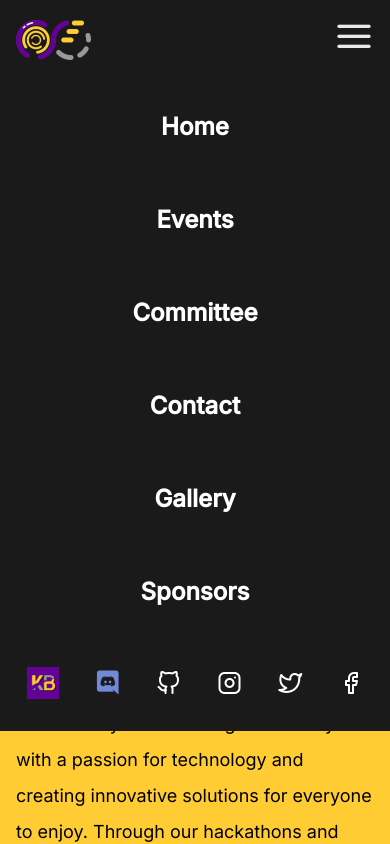
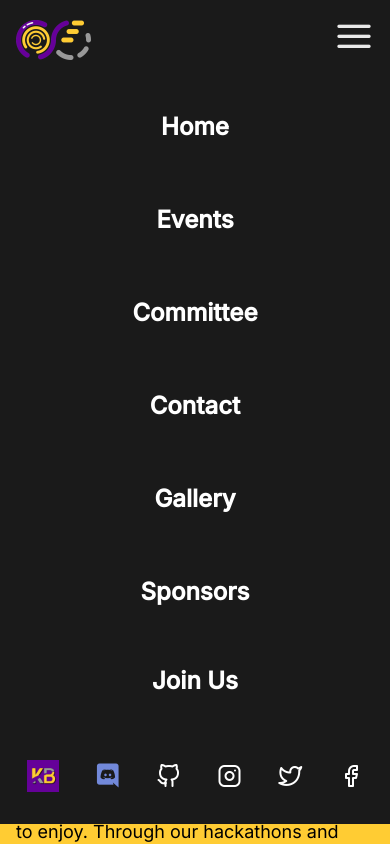
Before and after one commit to unicsmcr/unicsmcr.com-2020, a website: page site/index.html in a window 390 px wide. Both pictures are taken after a click on the element 354 px from the left and 36 px from the top of the page. Shown: the top 844 px of the page. Drawn offline with nearby package versions, Linux system fonts and the light colour scheme; files that its build step writes are made by us from their sources; files whose address does not match are found by name.

Commit message:
feat: added link to unics on students union website (#9)

```diff
--- a/site/_partials/nav.html
+++ b/site/_partials/nav.html
@@ -8,6 +8,8 @@
 			<li><a href="#contact">Contact</a></li>
 			<li id="gallery-link"><a href="./gallery">Gallery</a></li>
 			<li id="sponsors-link"><a href="sponsors">Sponsors</a></li>
+
+			<li class="right" id="join-btn-wrapper"><a href="https://manchesterstudentsunion.com/groups/unics" target="_blank" rel="noreferrer">Join Us</a><br></li>
 
 			<li class="right"><a href="https://kb.unicsmcr.com" target="_blank" rel="noreferrer" aria-label="Discord"><img src="/assets/kb_logo.png" id="kb-logo" /></a></li>
 
--- a/site/css/main.css
+++ b/site/css/main.css
@@ -157,7 +157,20 @@ footer textarea {
 	margin: -8px 0 -6px 0;
 }
 
-@media screen and (max-width: 1020px) {
+#join-btn-wrapper a {
+	padding: 10px 16px;
+	background-color: rgb(101, 0, 153);
+	transition: all ease 200ms;
+	font-size: 18px;
+	position: relative;
+	bottom: 4px;
+}
+
+#join-btn-wrapper a:hover {
+	background-color: rgb(62, 0, 93);
+}
+
+@media screen and (max-width: 1140px) {
 	.section {
 		padding: 40px 0;
 	}
@@ -191,7 +204,7 @@ footer textarea {
 		float: none;
 	}
 
-	#links li.right {
+	#links li.right:not(#join-btn-wrapper) {
 		display: inline-block;
 		padding: 32px 16px;
 	}
@@ -210,6 +223,12 @@ footer textarea {
 	.section h1 {
 		font-size: 48px;
 	}
+
+	#join-btn-wrapper a, #join-btn-wrapper a:hover {
+		padding: 0;
+		background-color: initial;
+		font-size: 24px;
+	}
 }
 
 .grecaptcha-badge {
```
